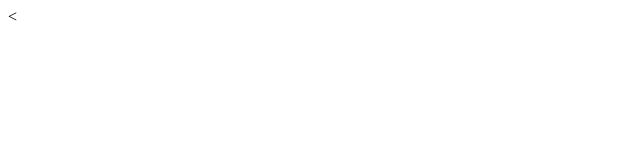
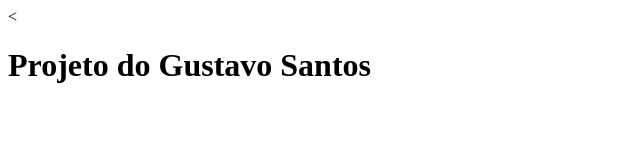
Before and after one commit to gustavosinfo/Curso_git, a plain HTML site: page index.html in a window 1280 px wide. Shown: the whole page, without its empty margins (0-640 px from the left). Drawn offline with Linux system fonts and the light colour scheme.

Commit message:
Titulo da Pagina

```diff
--- a/index.html
+++ b/index.html
@@ -4,6 +4,7 @@
 	<title></title>
 </head>
 <body>
+<h1>Projeto do Gustavo Santos</h1>
 
 </body>
 </html>
```
